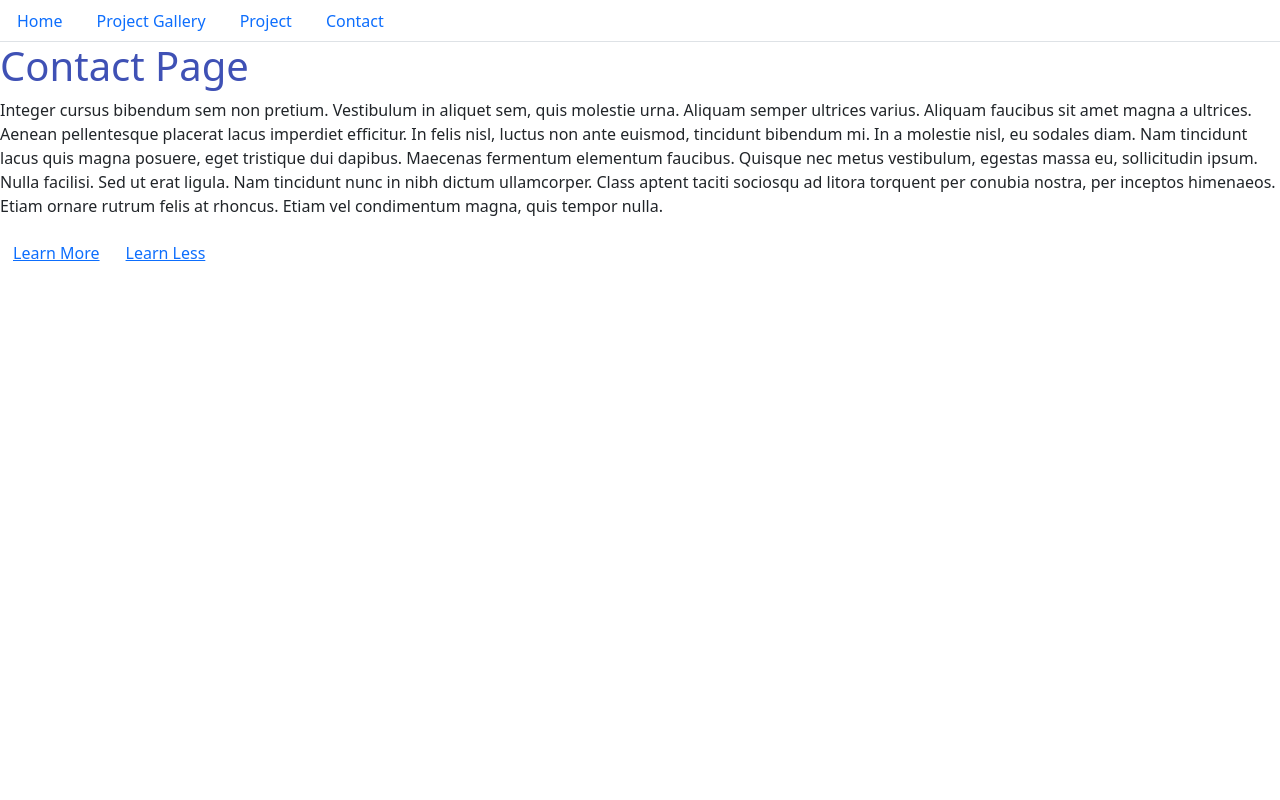
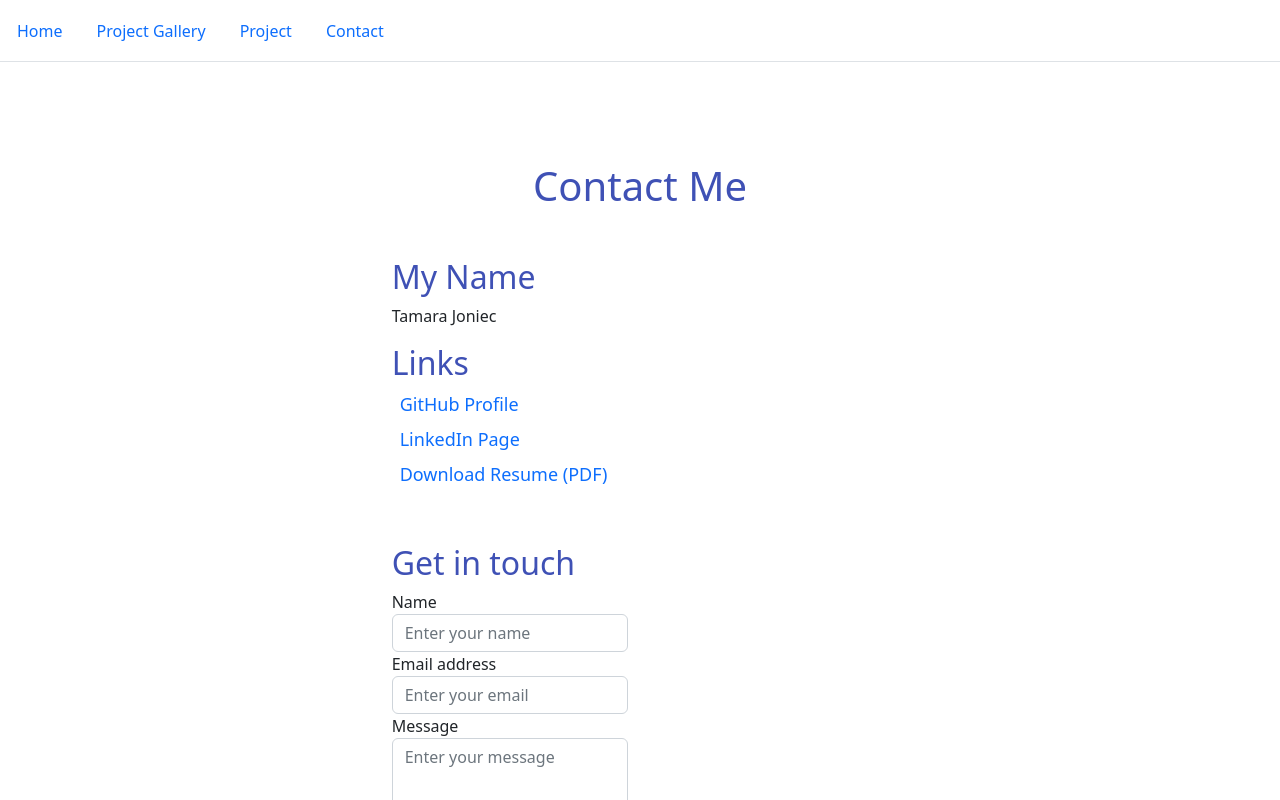
Before and after one commit to TamaraJoniec/React-Portfolio, a React (Create React App) app in the folder assets/: page /React-Portfolio/contact in a window 1280 px wide. Shown: the top 800 px of the page. Built offline with nearby package versions, Linux system fonts and the light colour scheme.

Commit message:
added contact links to contact page

```diff
--- a/assets/src/components/pages/Contact.js
+++ b/assets/src/components/pages/Contact.js
@@ -4,30 +4,55 @@ import ProjectGallery from './ProjectGallery';
 
 function Contact(props) {
   return (
-    <div>
-      <h1>Contact Page</h1>
-      <p>
-        Integer cursus bibendum sem non pretium. Vestibulum in aliquet sem, quis
-        molestie urna. Aliquam semper ultrices varius. Aliquam faucibus sit amet
-        magna a ultrices. Aenean pellentesque placerat lacus imperdiet
-        efficitur. In felis nisl, luctus non ante euismod, tincidunt bibendum
-        mi. In a molestie nisl, eu sodales diam. Nam tincidunt lacus quis magna
-        posuere, eget tristique dui dapibus. Maecenas fermentum elementum
-        faucibus. Quisque nec metus vestibulum, egestas massa eu, sollicitudin
-        ipsum. Nulla facilisi. Sed ut erat ligula. Nam tincidunt nunc in nibh
-        dictum ullamcorper. Class aptent taciti sociosqu ad litora torquent per
-        conubia nostra, per inceptos himenaeos. Etiam ornare rutrum felis at
-        rhoncus. Etiam vel condimentum magna, quis tempor nulla.
-      </p>
-      <Link to="Learn" role="button" className="btn btn-link">
-        Learn More
-      </Link>
-      <Link to="Contact" role="button" className="btn btn-link">
-        Learn Less
-      </Link>
-      <Routes>
-        <Route path="Project Gallery" element={<ProjectGallery />} />
-      </Routes>
+    <div className="contact-container">
+      <h1 className="text-center mb-5">Contact Me</h1>
+      <div className="row">
+        <div className="col-md-6">
+          <h2>My Name</h2>
+          <p>Tamara Joniec</p>
+          <h2>Links</h2>
+          <ul className="list-unstyled mb-0">
+            <li className="my-2">
+              <a href="https://github.com/TamaraJoniec" className="text-decoration-none text-primary">
+                <i className="fab fa-github me-2"></i>GitHub Profile
+              </a>
+            </li>
+            <li className="my-2">
+              <a href="https://www.linkedin.com/in/tamara-joniec/" className="text-decoration-none text-primary">
+                <i className="fab fa-linkedin me-2"></i>LinkedIn Page
+              </a>
+            </li>
+            <li className="my-2">
+              <a href="https://tamarajoniec.github.io/Bootstrap-Portfolio/assets/images/WebdeveloperTamara_Joniec_Resume_2.pdf" download className="text-decoration-none text-primary">
+                <i className="fas fa-file-pdf me-2"></i>Download Resume (PDF)
+              </a>
+            </li>
+          </ul>
+        </div>
+        <div className="container my-5">
+          {/* Contact form for handling events */}
+          <div className="row">
+            <div className="col-md-6">
+              <h2>Get in touch</h2>
+              <form>
+                <div className="form-group">
+                  <label htmlFor="name">Name</label>
+                  <input type="text" className="form-control" id="name" placeholder="Enter your name" />
+                </div>
+                <div className="form-group">
+                  <label htmlFor="email">Email address</label>
+                  <input type="email" className="form-control" id="email" placeholder="Enter your email" />
+                </div>
+                <div className="form-group">
+                  <label htmlFor="message">Message</label>
+                  <textarea className="form-control" id="message" rows="5" placeholder="Enter your message"></textarea>
+                </div>
+                <button type="submit" className="btn btn-primary">Submit</button>
+              </form>
+            </div>
+          </div>
+        </div>
+      </div>
     </div>
   );
 }
--- a/assets/src/styles.css
+++ b/assets/src/styles.css
@@ -116,3 +116,46 @@ footer {
     margin-top: 50px;
     margin-bottom: 20px;
 }
+
+/* Contact page */
+.contact-container {
+    display: flex;
+    flex-direction: column;
+    justify-content: center;
+    align-items: center;
+    margin-top: 100px;
+  }
+
+  .contact-info {
+    margin-top: 50px;
+    display: flex;
+    flex-direction: column;
+    align-items: center;
+    font-size: 20px;
+  }
+
+  .contact-info h2 {
+    font-size: 40px;
+    margin-bottom: 20px;
+  }
+
+  ul {
+    list-style-type: none;
+    padding: 0;
+    margin: 0;
+  }
+
+  li {
+    margin: 10px 0;
+  }
+
+  a {
+  color: #333;
+  text-decoration: none;
+  font-size: 18px;
+  transition: all 0.2s ease-in-out;
+  }
+
+  a:hover {
+    color: #006666;
+  }
```
